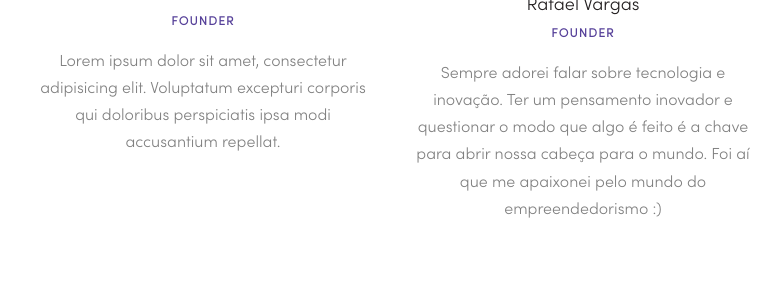
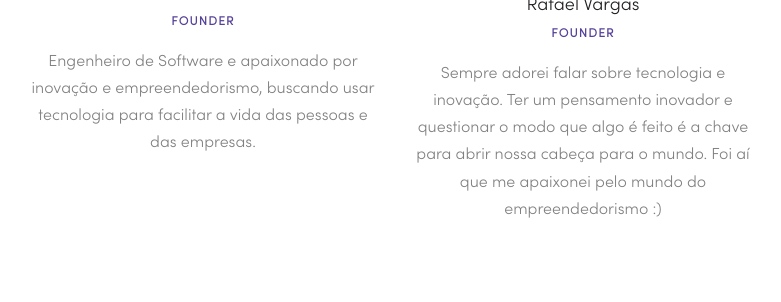
Before and after one commit to raafvargas/quero-dividendo-institutional, a plain HTML site: page index.html in a window 1280 px wide. Shown: the part 4495-4797 px from the top of the page, without its empty margins (247-1028 px from the left). Drawn offline with Linux system fonts and the light colour scheme; files whose address does not match are found by name.

Commit message:
fixing gui description

```diff
--- a/index.html
+++ b/index.html
@@ -346,8 +346,8 @@
               </div>
               <h2 class="text-black h1">Guilherme Firmiano</h2>
               <span class="sub-title d-block mb-3">Founder</span>
-              <p>Lorem ipsum dolor sit amet, consectetur adipisicing elit. Voluptatum excepturi corporis qui doloribus
-                perspiciatis ipsa modi accusantium repellat.</p>
+              <p>Engenheiro de Software e apaixonado por inovação e empreendedorismo, buscando usar tecnologia para
+                facilitar a vida das pessoas e das empresas.</p>
             </div>
           </div>
 
```
